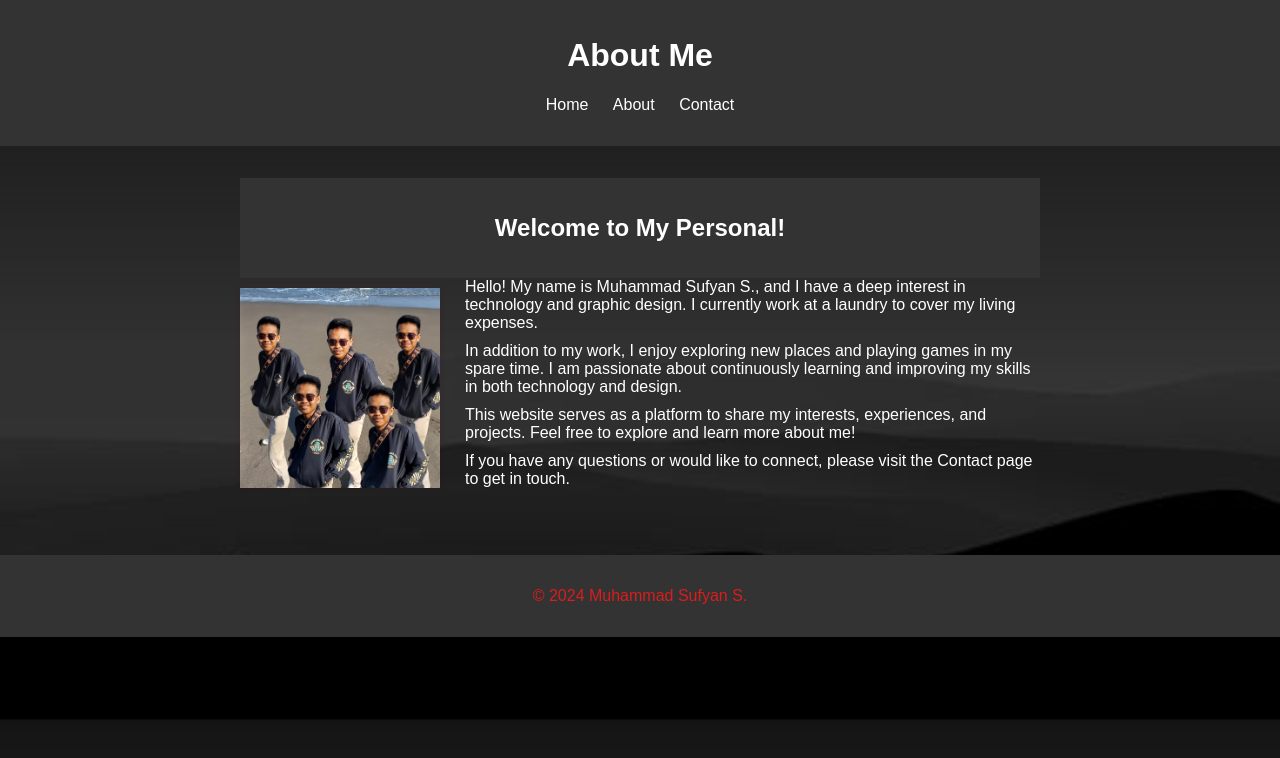
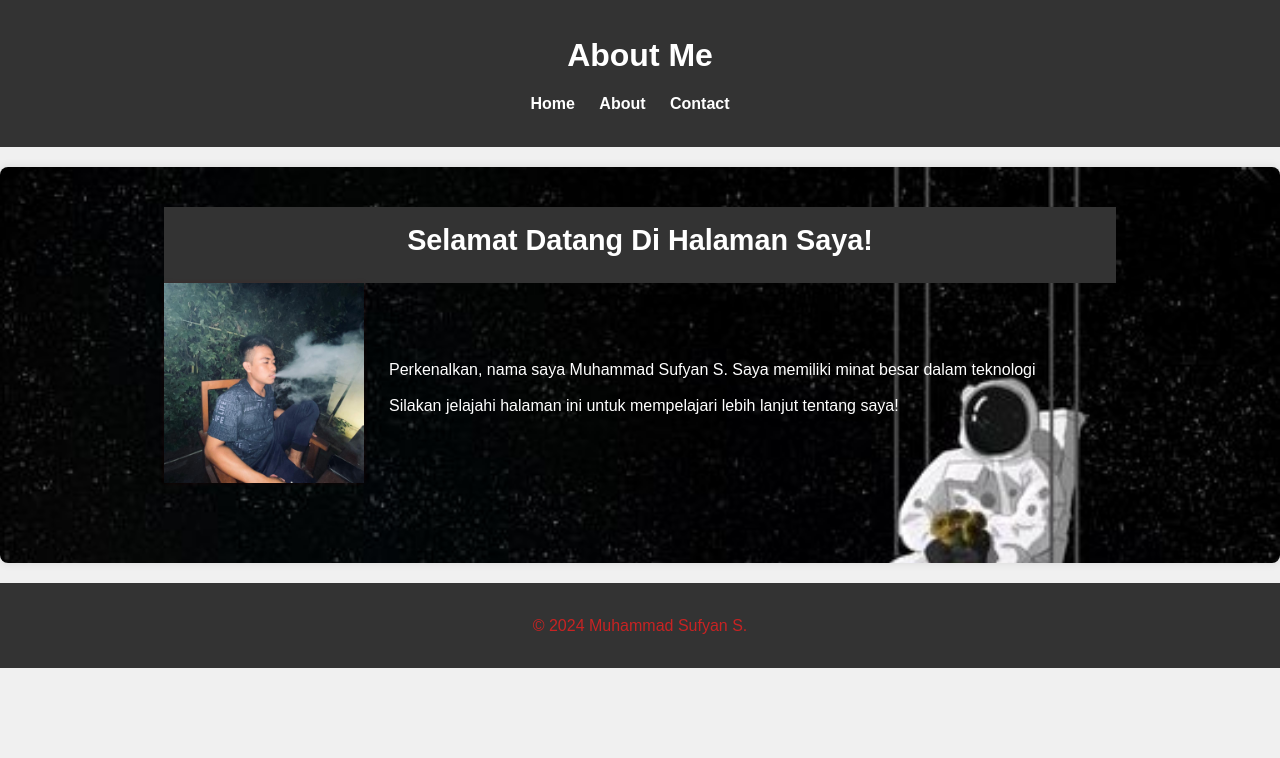
Before and after one commit to yesss2004/yayanRaga, a plain HTML site: page yayan.html in a window 1280 px wide. Drawn offline with Linux system fonts and the light colour scheme.

Commit message:
Add files via upload

```diff
--- a/about.html
+++ b/yayan.html
@@ -4,12 +4,12 @@
     <meta charset="UTF-8">
     <meta name="viewport" content="width=device-width, initial-scale=1.0">
     <title>About Me</title>
-    <link rel="stylesheet" href="ABAOUTYESS.css">
+    <link rel="stylesheet" href="yayan.css">
     <style>
         .profile-section {
             display: flex;
             align-items: center;
-            margin-bottom: 25px;
+            margin-bottom: 20px;
         }
 
         .profile-image {
@@ -33,10 +33,10 @@
 <body>
     <header>
         <div class="container">
-            <h1>About Me</h1>
+            <h1>About Me </h1>
             <nav>
                 <ul>
-                    <li><a href="yayan.html">Home</a></li>
+                    <li><a href="index.html">Home</a></li>
                     <li><a href="about.html">About</a></li>
                     <li><a href="kontak.html">Contact</a></li>
                 </ul>
@@ -48,15 +48,13 @@
         <article class="article">
             <div class="container">
                 <header>
-                    <h2>Welcome to My Personal!</h2>
+                    <h2><center> Selamat Datang Di Halaman Saya!</center></h2>
                 </header>
                 <div class="profile-section">
-                    <img src="prett.jpg" alt="Profile Photo" class="profile-image">
+                    <img src="yayan .jpg" alt="Foto Profil" class="profile-image">
                     <div class="profile-content">
-                        <p>Hello! My name is Muhammad Sufyan S., and I have a deep interest in technology and graphic design. I currently work at a laundry to cover my living expenses.</p>
-                        <p>In addition to my work, I enjoy exploring new places and playing games in my spare time. I am passionate about continuously learning and improving my skills in both technology and design.</p>
-                        <p>This website serves as a platform to share my interests, experiences, and projects. Feel free to explore and learn more about me!</p>
-                        <p>If you have any questions or would like to connect, please visit the Contact page to get in touch.</p>
+                        <p>Perkenalkan, nama saya Muhammad Sufyan S. Saya memiliki minat besar dalam teknologi</p>
+                        <p>Silakan jelajahi halaman ini untuk mempelajari lebih lanjut tentang saya!</p>
                     </div>
                 </div>
             </div>
```
Also changed, not shown: kontak.html (+1 -1 lines).
